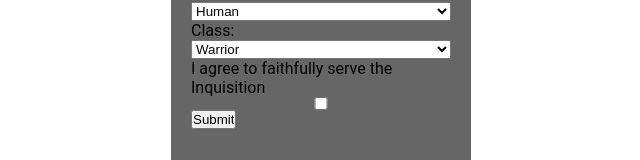
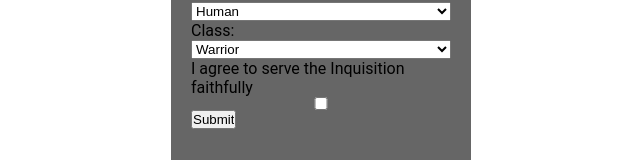
Before and after one commit to GarretHawke/React2021Q3, a React app: page / in a window 1280 px wide. Shown: the part 251-411 px from the top of the page, without its empty margins (319-959 px from the left). Built offline with nearby package versions, Linux system fonts and the light colour scheme.

Commit message:
feat: add form value set

```diff
--- a/src/App.tsx
+++ b/src/App.tsx
@@ -1,10 +1,15 @@
-import React, { Fragment } from 'react';
+import React, { Fragment, useState } from 'react';
 import Form from './components/Form';
+import Card from './components/Card';
 
-const App = (): JSX.Element => (
-  <Fragment>
-    <Form />
-  </Fragment>
-);
+const App = (): JSX.Element => {
+  const [formValues, setFormValues] = useState([{}]);
+  return (
+    <Fragment>
+      <Form setFormValues={setFormValues} />
+      {formValues.map((item, index) => <Card item={item} key={index} />)}
+    </Fragment>
+  );
+};
 
 export default App;
--- a/src/components/Card/Card.tsx
+++ b/src/components/Card/Card.tsx
@@ -0,0 +1,18 @@
+import React from "react";
+import './Card.scss';
+
+const Card = ({ item }: { item: { firstName: string, lastName: string, birthDate: string, _gender: string, _race: string, _class: string, agree: boolean } }): JSX.Element => {
+  return (
+    <div>
+      <div>{item.firstName}</div>
+      <div>{item.lastName}</div>
+      <div>{item.birthDate}</div>
+      <div>{item._gender}</div>
+      <div>{item._race}</div>
+      <div>{item._class}</div>
+      <div>{item.agree}</div>
+    </div>
+  );
+}
+
+export default Card;
--- a/src/components/Card/index.ts
+++ b/src/components/Card/index.ts
@@ -0,0 +1,3 @@
+import Card from './Card';
+
+export default Card;
--- a/src/components/Form/Form.tsx
+++ b/src/components/Form/Form.tsx
@@ -1,7 +1,7 @@
 import React, { useState } from 'react';
 import './Form.scss';
 
-const Form = () => {
+const Form = ({ setFormValues }: {setFormValues: React.Dispatch<React.SetStateAction<{}[]>>}) => {
   const [firstName, setFirstName] = useState('');
   const [lastName, setLastName] = useState('');
   const [birthDate, setBirthDate] = useState('');
@@ -11,6 +11,7 @@
   const [agree, setAgree] = useState(false);
 
   const submitHandler = (event: React.FormEvent) => {
+    setFormValues(state => [...state, { firstName, lastName, birthDate, _gender, _race, _class, agree }])
     event.preventDefault();
   }
 
@@ -53,8 +54,8 @@
         </select>
       </label>
       <label className="label" htmlFor="checkBox">
-        I agree to faithfully serve the Inquisition
-        <input type="checkbox" name="checkBox" checked={ agree } onChange={ () => {setAgree(!agree); console.log(!agree)} } />
+        I agree to serve the Inquisition faithfully
+        <input type="checkbox" name="checkBox" checked={ agree } onChange={ () => {setAgree(!agree) }} />
       </label>
       <div className="submit-button">
         <input type="submit" value="Submit"></input>
```
